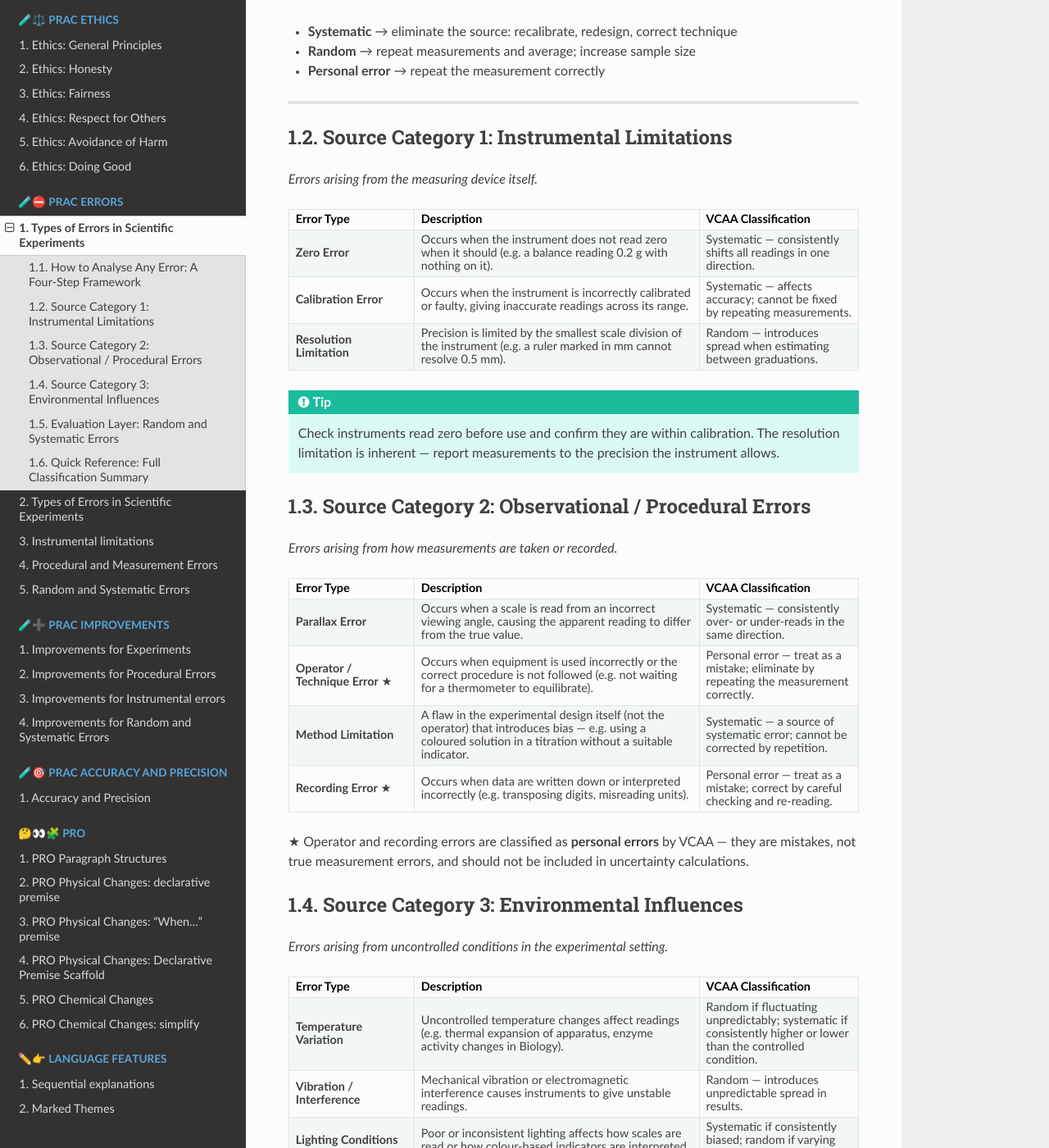
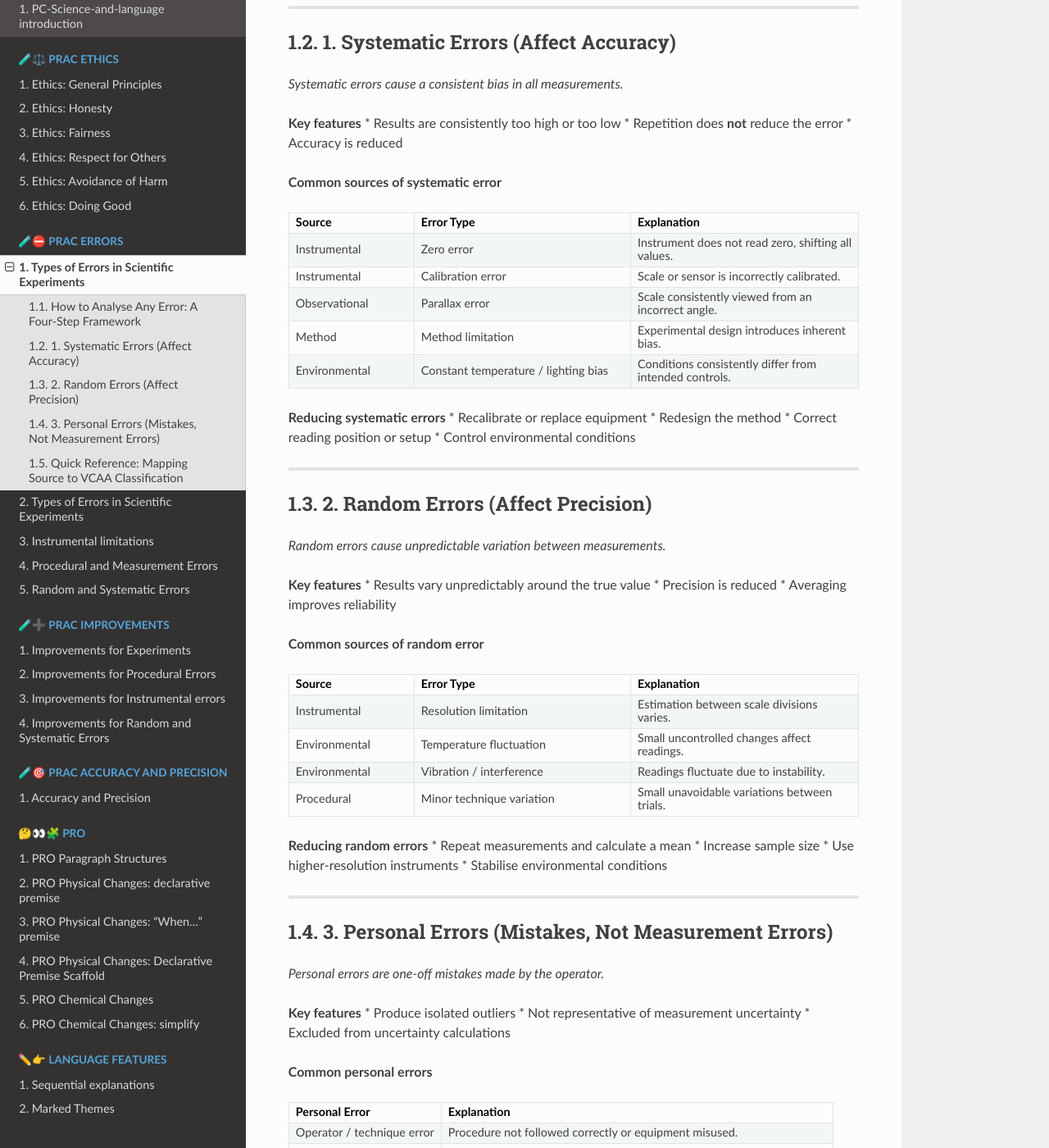
Before and after one commit to gmc-code/PC-Science-and-language, a Sphinx documentation site: the page built from docs/pracs/errors_in_science.rst, in a window 1280 px wide and 1400 px high, scrolled down 1372 px. Shown: the whole window at 82% size. Built offline with Sphinx 7.4.7 and the Read the Docs theme 3.1.0, drawn with Linux system fonts in a browser that asks for light colours; pages that are not in the unit, such as notebooks, are missing from menus; some of the changed text lies outside the part shown.

Commit message:
err reclass

```diff
--- a/docs/pracs/errors_in_science.rst
+++ b/docs/pracs/errors_in_science.rst
@@ -4,219 +4,183 @@ Types of Errors in Scientific Experiments
 *Understanding error types helps evaluate the accuracy, precision, and
 validity of experimental results.*
 
-This resource uses a **two-level model** consistent with VCAA, ACARA, and
-major Australian secondary science textbooks (Pearson, Oxford, Nelson):
+This resource follows the **VCAA evaluation-first model** used across VCE
+Science subjects (Biology, Chemistry, Physics, Psychology):
 
-*  **Level 1 — Evaluation layer:** classify errors as random, systematic,
-   or personal. This is what VCAA assesses.
-*  **Level 2 — Explanation layer:** identify the source (instrumental,
-   observational/procedural, method, or environmental). This is used to
-   explain *why* an error occurred and *how* to fix it.
+* **Primary classification (assessment level):**
+  **Systematic errors**, **Random errors**, and **Personal errors**
+* **Secondary classification (explanation level):**
+  Instrumental, observational/procedural, method, or environmental sources
 
 .. note::
 
    **⚠ VCAA Exam Note**
 
-   The source categories below are a teaching framework. For VCE exams
-   (Biology, Chemistry, Physics, Psychology), VCAA requires you to classify
-   all errors as **random** or **systematic** — and to treat operator
-   mistakes and recording errors as **personal errors**, which are *distinct*
-   from true measurement errors.
+   In VCE exams, VCAA requires students to classify errors as
+   **systematic** or **random**. One‑off operator or recording mistakes are
+   treated as **personal errors** and are *not* true measurement errors.
+   Personal errors should not be included in uncertainty calculations.
 
+----
 
 How to Analyse Any Error: A Four-Step Framework
-------------------------------------------------
+-----------------------------------------------
 
-Use these four steps whenever you are asked to identify, explain, or
-evaluate an error in an investigation.
+Use this framework whenever you are asked to identify, explain, or evaluate
+sources of error.
 
 **Step 1 — Identify the source** *(what caused it?)*
 
-Ask: where did the error come from?
-
-*  **Instrument** — zero error, calibration fault, resolution limit
-*  **Observation / procedure** — parallax, technique, recording mistake
-*  **Method** — design flaw, built-in assumption
-*  **Environment** — temperature fluctuation, vibration, lighting
+* **Instrument** — zero error, calibration fault, resolution limit
+* **Observation / procedure** — parallax, technique, recording mistake
+* **Method** — design flaw, built-in assumption
+* **Environment** — temperature fluctuation, vibration, lighting
 
 **Step 2 — Classify the behaviour** *(how does it affect the data?)*
 
-Ask: is the effect consistent or unpredictable?
+* Consistent, one-direction shift → **Systematic error** → affects accuracy
+* Unpredictable spread → **Random error** → affects precision
+* One-off mistake → **Personal error** → discard and repeat
 
-*  Consistent, one-direction shift → **Systematic** → affects accuracy
-*  Unpredictable spread → **Random** → affects precision
-*  A one-off mistake → **Personal error** → discard and repeat
+**Step 3 — Explain the impact**
 
-**Step 3 — Explain the impact** *(what does it do to your results?)*
-
-*  **Systematic:** all results shifted too high or too low by a similar amount
-*  **Random:** results scattered around the true value
-*  **Personal error:** single outlier, not representative of the measurement
+* **Systematic:** all results shifted too high or too low
+* **Random:** results scattered around the true value
+* **Personal:** isolated outlier, not representative
 
 **Step 4 — Suggest an improvement** *(this is what VCAA marks)*
 
-*  **Systematic** → eliminate the source: recalibrate, redesign, correct
-   technique
-*  **Random** → repeat measurements and average; increase sample size
-*  **Personal error** → repeat the measurement correctly
-
+* **Systematic** → eliminate the source (recalibrate, redesign, correct setup)
+* **Random** → repeat and average; increase sample size
+* **Personal** → repeat the measurement correctly
 
 ----
 
+1. Systematic Errors (Affect Accuracy)
+--------------------------------------
 
-Source Category 1: Instrumental Limitations
---------------------------------------------
+*Systematic errors cause a consistent bias in all measurements.*
 
-*Errors arising from the measuring device itself.*
+**Key features**
+* Results are consistently too high or too low
+* Repetition does **not** reduce the error
+* Accuracy is reduced
+
+**Common sources of systematic error**
 
 .. list-table::
    :header-rows: 1
-   :widths: 22 50 28
+   :widths: 22 38 40
 
-   * - Error Type
-     - Description
-     - VCAA Classification
-   * - **Zero Error**
-     - Occurs when the instrument does not read zero when it should
-       (e.g. a balance reading 0.2 g with nothing on it).
-     - Systematic — consistently shifts all readings in one direction.
-   * - **Calibration Error**
-     - Occurs when the instrument is incorrectly calibrated or faulty,
-       giving inaccurate readings across its range.
-     - Systematic — affects accuracy; cannot be fixed by repeating
-       measurements.
-   * - **Resolution Limitation**
-     - Precision is limited by the smallest scale division of the instrument
-       (e.g. a ruler marked in mm cannot resolve 0.5 mm).
-     - Random — introduces spread when estimating between graduations.
+   * - Source
+     - Error Type
+     - Explanation
+   * - Instrumental
+     - Zero error
+     - Instrument does not read zero, shifting all values.
+   * - Instrumental
+     - Calibration error
+     - Scale or sensor is incorrectly calibrated.
+   * - Observational
+     - Parallax error
+     - Scale consistently viewed from an incorrect angle.
+   * - Method
+     - Method limitation
+     - Experimental design introduces inherent bias.
+   * - Environmental
+     - Constant temperature / lighting bias
+     - Conditions consistently differ from intended controls.
 
-.. tip::
+**Reducing systematic errors**
+* Recalibrate or replace equipment
+* Redesign the method
+* Correct reading position or setup
+* Control environmental conditions
 
-   Check instruments read zero before use and confirm they are within
-   calibration. The resolution limitation is inherent — report measurements
-   to the precision the instrument allows.
+----
 
+2. Random Errors (Affect Precision)
+-----------------------------------
 
-Source Category 2: Observational / Procedural Errors
-------------------------------------------------------
+*Random errors cause unpredictable variation between measurements.*
 
-*Errors arising from how measurements are taken or recorded.*
+**Key features**
+* Results vary unpredictably around the true value
+* Precision is reduced
+* Averaging improves reliability
+
+**Common sources of random error**
 
 .. list-table::
    :header-rows: 1
-   :widths: 22 50 28
+   :widths: 22 38 40
 
-   * - Error Type
-     - Description
-     - VCAA Classification
-   * - **Parallax Error**
-     - Occurs when a scale is read from an incorrect viewing angle, causing
-       the apparent reading to differ from the true value.
-     - Systematic — consistently over- or under-reads in the same direction.
-   * - **Operator / Technique Error** ★
-     - Occurs when equipment is used incorrectly or the correct procedure is
-       not followed (e.g. not waiting for a thermometer to equilibrate).
-     - Personal error — treat as a mistake; eliminate by repeating the
-       measurement correctly.
-   * - **Method Limitation**
-     - A flaw in the experimental design itself (not the operator) that
-       introduces bias — e.g. using a coloured solution in a titration
-       without a suitable indicator.
-     - Systematic — a source of systematic error; cannot be corrected by
-       repetition.
-   * - **Recording Error** ★
-     - Occurs when data are written down or interpreted incorrectly
-       (e.g. transposing digits, misreading units).
-     - Personal error — treat as a mistake; correct by careful checking and
-       re-reading.
+   * - Source
+     - Error Type
+     - Explanation
+   * - Instrumental
+     - Resolution limitation
+     - Estimation between scale divisions varies.
+   * - Environmental
+     - Temperature fluctuation
+     - Small uncontrolled changes affect readings.
+   * - Environmental
+     - Vibration / interference
+     - Readings fluctuate due to instability.
+   * - Procedural
+     - Minor technique variation
+     - Small unavoidable variations between trials.
 
-★ Operator and recording errors are classified as **personal errors** by
-VCAA — they are mistakes, not true measurement errors, and should not be
-included in uncertainty calculations.
+**Reducing random errors**
+* Repeat measurements and calculate a mean
+* Increase sample size
+* Use higher-resolution instruments
+* Stabilise environmental conditions
 
+----
 
-Source Category 3: Environmental Influences
---------------------------------------------
+3. Personal Errors (Mistakes, Not Measurement Errors)
+-----------------------------------------------------
 
-*Errors arising from uncontrolled conditions in the experimental setting.*
+*Personal errors are one-off mistakes made by the operator.*
+
+**Key features**
+* Produce isolated outliers
+* Not representative of measurement uncertainty
+* Excluded from uncertainty calculations
+
+**Common personal errors**
 
 .. list-table::
    :header-rows: 1
-   :widths: 22 50 28
+   :widths: 28 72
 
-   * - Error Type
-     - Description
-     - VCAA Classification
-   * - **Temperature Variation**
-     - Uncontrolled temperature changes affect readings (e.g. thermal
-       expansion of apparatus, enzyme activity changes in Biology).
-     - Random if fluctuating unpredictably; systematic if consistently
-       higher or lower than the controlled condition.
-   * - **Vibration / Interference**
-     - Mechanical vibration or electromagnetic interference causes
-       instruments to give unstable readings.
-     - Random — introduces unpredictable spread in results.
-   * - **Lighting Conditions**
-     - Poor or inconsistent lighting affects how scales are read or how
-       colour-based indicators are interpreted.
-     - Systematic if consistently biased; random if varying between reads.
+   * - Personal Error
+     - Explanation
+   * - Operator / technique error
+     - Procedure not followed correctly or equipment misused.
+   * - Recording error
+     - Data written down or interpreted incorrectly.
+   * - One-off misreading
+     - Scale read incorrectly due to inattention.
 
-.. tip::
+**Response to personal errors**
+* Discard the incorrect result
+* Repeat the measurement correctly
+* Improve checking and recording procedures
 
-   Environmental influences are particularly relevant in Biology and
-   Chemistry. Always control or monitor environmental conditions and note
-   them in your method. In VCAA exams, naming a specific environmental
-   variable (e.g. "room temperature fluctuations") is stronger than writing
-   "environmental error."
+----
 
-
-Evaluation Layer: Random and Systematic Errors
------------------------------------------------
-
-*This is the primary classification VCAA uses to assess your understanding
-of error. Every source error from Categories 1–3 maps onto one of these.*
+Quick Reference: Mapping Source to VCAA Classification
+------------------------------------------------------
 
 .. list-table::
    :header-rows: 1
-   :widths: 18 44 18 20
-
-   * - Error Type
-     - Description
-     - Effect on Data
-     - Reduced by…
-   * - **Random Variation**
-     - Unpredictable fluctuations between measurements. Sources include
-       instrument resolution limits, environmental changes, and slight
-       procedural variation.
-     - Reduces **precision**
-     - Repeating and averaging; larger sample size
-   * - **Systematic Bias**
-     - A consistent shift of all measurements in one direction from the
-       true value. Sources include faulty calibration, zero error, parallax
-       error, method flaws, and consistent environmental conditions.
-     - Reduces **accuracy**
-     - Identifying and eliminating the source; repeating does **NOT** help
-   * - **Personal Error**
-     - A one-off mistake by the operator — not a true measurement error.
-       Examples: misreading a scale, transposing digits, using the wrong
-       reagent.
-     - Produces an **outlier**
-     - Discarding the result; repeating the measurement correctly
-
-
-----
-
-
-Quick Reference: Full Classification Summary
----------------------------------------------
-
-.. list-table::
-   :header-rows: 1
-   :widths: 24 22 22 32
+   :widths: 24 28 22 26
 
    * - Error
      - Source Category
-     - VCAA Classification
+     - Classification
      - Fix / Reduce by…
    * - Zero error
      - Instrumental
@@ -225,53 +189,36 @@ Quick Reference: Full Classification Summary
    * - Calibration error
      - Instrumental
      - Systematic
-     - Verify / recalibrate instrument
+     - Verify or recalibrate equipment
    * - Resolution limitation
      - Instrumental
      - Random
-     - Use higher-resolution instrument
+     - Higher-resolution instrument
    * - Parallax error
-     - Observational / Procedural
+     - Observational
      - Systematic
-     - Read at eye level / straight-on
+     - Read scale at eye level
    * - Operator / technique error
-     - Observational / Procedural
-     - Personal error (mistake)
-     - Follow procedure; repeat correctly
+     - Observational
+     - Personal
+     - Follow procedure; repeat trial
    * - Method limitation
-     - Observational / Procedural
+     - Method
      - Systematic
-     - Redesign experimental method
+     - Redesign experiment
    * - Recording error
-     - Observational / Procedural
-     - Personal error (mistake)
-     - Check and re-read data carefully
+     - Observational
+     - Personal
+     - Check and re-read data
    * - Temperature variation
      - Environmental
      - Random or Systematic
-     - Control / monitor environmental conditions
+     - Control or monitor conditions
    * - Vibration / interference
      - Environmental
      - Random
-     - Isolate apparatus; use stable bench
+     - Isolate apparatus
    * - Lighting conditions
      - Environmental
      - Random or Systematic
-     - Ensure consistent, adequate lighting
-   * - Random variation
-     - Evaluation layer
-     - Random
-     - Repeat measurements; calculate mean
-   * - Systematic bias
-     - Evaluation layer
-     - Systematic
-     - Identify and eliminate the source
-
-
-----
-
-**VCAA reference:** Unpacking the Terminology — Data and Measurement in VCE
-Biology (VCAA, 2022–2026); Advice for Teachers — Measurement in Science:
-Experimental Uncertainty and Error (VCE Chemistry). ACARA: Australian
-Curriculum v9.0 Science — Science Inquiry Skills. Textbook alignment:
-Pearson Science 7–10 (2nd ed.); Oxford Insight Science; Nelson Science.
+     - Ensure consistent lighting
```
Also changed, not shown: docs/pracs/errors_in_science copy.rst (added, +277 -0 lines).
